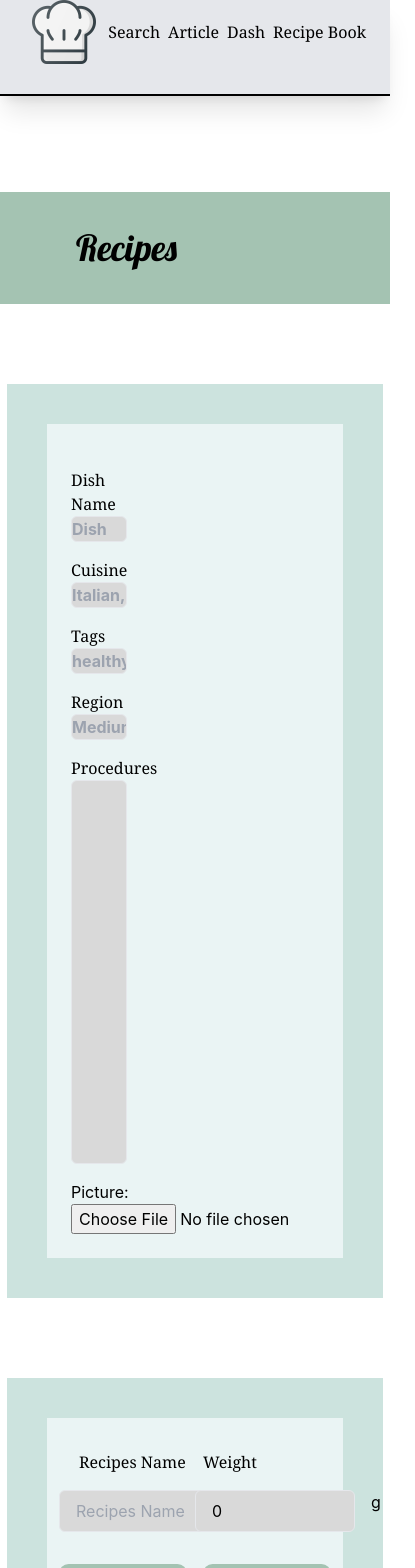
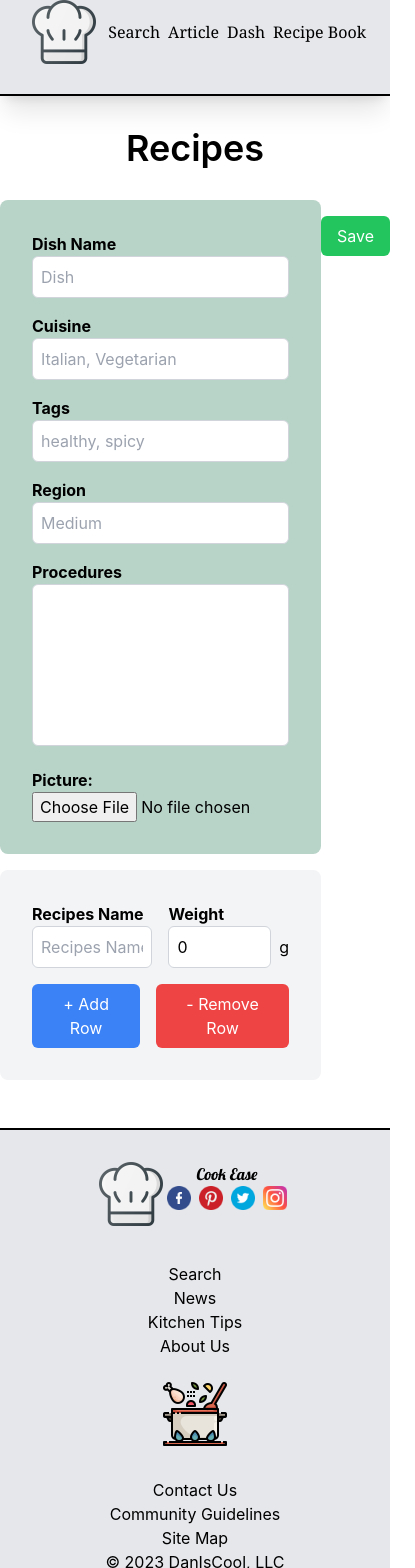
Before and after one commit to aishamashrah/fullstackproject, a React (Create React App) app in the folder cook/: page /RecipeBook in a window 390 px wide. Shown: the top 1568 px of the page, 415 px wide, since content can reach past the window. Built offline with nearby package versions, Linux system fonts and the light colour scheme; what tailwind-hamburgers would draw is missing.

Commit message:
Recipie post redesign and responsivness

```diff
--- a/cook/src/Components/Recipes/RecipePostTwo.tsx
+++ b/cook/src/Components/Recipes/RecipePostTwo.tsx
@@ -103,116 +103,113 @@ const RecipiePostTwo = (props: Props) => {
 
   return (
     <>
-      <div className="flex justify-center items-center ">
-        <div className="lg:grid grid-cols-2 md:grid grid-cols-1 cons ">
-          <div className="mx-5 Recipesbg p-10 mt-20">
-            <div className="bgEAF4F4 p-3">
-              <div className="grid grid-cols-3 gap-4">
-                <form className="flex flex-wrap p-3 ">
-                  <p className="font-Noto">Dish Name</p>
-                  <label htmlFor="input1" className="font-bold flex items-center mb-4">
+      <div className="flex justify-center items-center">
+  <div className="grid grid-cols-1 md:grid-cols-2 lg:grid-cols-2 gap-4 w-full max-w-5xl">
+    <div className="bg-[#B8D3C8] p-8 rounded-lg">
+      <form className="grid grid-cols-1 gap-4">
+        <div>
+          <label className="font-bold" htmlFor="dishName">Dish Name</label>
           <input
+            id="dishName"
+            type="text"
+            className="w-full p-2 border border-gray-300 rounded-md"
             placeholder="Dish"
-                      type="text"
-                      className="border inputbg rounded-md inputw  "
             onChange={({ target: { value } }) => settitle(value)}
           />
-                  </label>
-                  <p className="font-Noto">Cuisine</p>
-                  <label htmlFor="input1" className="font-bold flex items-center mb-4">
+        </div>
+        <div>
+          <label className="font-bold" htmlFor="cuisine">Cuisine</label>
           <input
-                      placeholder="Italian, Vegeterian"
+            id="cuisine"
             type="text"
-                      className="border inputbg  inputw rounded-md"
+            className="w-full p-2 border border-gray-300 rounded-md"
+            placeholder="Italian, Vegetarian"
             onChange={({ target: { value } }) => setDiet(value)}
           />
-                  </label>
-                  <p className="font-Noto">Tags</p>
-                  <label htmlFor="input1" className="font-bold flex items-center mb-4">
+        </div>
+        <div>
+          <label className="font-bold" htmlFor="tags">Tags</label>
           <input
-                      placeholder="healthy,spicy"
+            id="tags"
             type="text"
-                      className="border inputbg inputw rounded-md"
+            className="w-full p-2 border border-gray-300 rounded-md"
+            placeholder="healthy, spicy"
             onChange={({ target: { value } }) => setTags(value)}
           />
-                  </label>
-                  <p className="font-Noto">Region</p>
-                  <label htmlFor="input1" className="font-bold flex items-center mb-4">
+        </div>
+        <div>
+          <label className="font-bold" htmlFor="region">Region</label>
           <input
+            id="region"
+            type="text"
+            className="w-full p-2 border border-gray-300 rounded-md"
             placeholder="Medium"
-                      type="text"
-                      className="border inputbg inputw rounded-md"
             onChange={({ target: { value } }) => setRegion(value)}
           />
-                  </label>
-                  <p className="font-Noto">Procedures</p>
-                  <label htmlFor="input1" className="font-bold flex items-center mb-4">
-                    <input
+        </div>
+        <div>
+          <label className="font-bold" htmlFor="procedures">Procedures</label>
+          <textarea
+            id="procedures"
+            className="w-full p-2 border border-gray-300 rounded-md resize-none"
+            rows={6}
             placeholder=""
-                      type="text"
-                      className="border inputbg w-fit inputw h-96 rounded-md"
-                      style={{ textAlign: 'left' }} // Added style to align text to the left
             onChange={({ target: { value } }) => setdescription(value)}
           />
-                  </label>
-
-                  <label htmlFor="picture">Picture:</label>
+        </div>
+        <div>
+          <label className="font-bold" htmlFor="picture">Picture:</label>
           <input
+            id="picture"
             type="file"
-                    id="picture"
             accept="image/*"
             onChange={handleImage}
           />
+        </div>
       </form>
     </div>
+    <div className="bg-gray-100 p-8 rounded-lg">
+      <div className="grid grid-cols-2 gap-4">
+        <div className="flex items-center">
+          <label className="font-bold" htmlFor="recipeName">Recipes Name</label>
         </div>
-          </div>
-          <div className="mx-5 Recipesbg p-10 mt-20">
-            <div className="bgEAF4F4 p-3">
-              <div className="mx-5 grid grid-cols-2 gap-4">
-                <div className="flex mb-4">
-                  <p className="font-Noto">Recipes Name</p>
-                </div>
-                <div className="flex mb-4">
-                  <p className="font-Noto">Weight</p>
+        <div className="flex items-center">
+          <label className="font-bold" htmlFor="weight">Weight</label>
         </div>
       </div>
       {rows.map((row, index) => (
-                <div key={index} className="grid grid-cols-2">
-                  <div className="flex mb-4">
+        <div key={index} className="grid grid-cols-2 gap-4">
+          <div className="flex items-center">
             <input
-                      className="mr-4 px-4 py-2 border inputbg w-40 sm:w-96 rounded-md"
+              className="w-full p-2 border border-gray-300 rounded-md"
               type="text"
               placeholder="Recipes Name"
               value={row.ingredient}
-                      onChange={(event) =>
-                        handleFieldChange(index, "ingredient", event.target.value)
-                      }
+              onChange={(event) => handleFieldChange(index, "ingredient", event.target.value)}
             />
           </div>
-                  <div className="flex mb-4">
+          <div className="flex items-center">
             <input
-                      className="mr-4 px-4 py-2 border inputbg w-40 sm:w-96 rounded-md"
+              className="w-full p-2 border border-gray-300 rounded-md"
               type="number"
               placeholder=""
               value={row.Weight}
-                      onChange={(event) =>
-                        handleFieldChange(index, "Weight", Number(event.target.value))
-                      }
-                    /><p className="">g</p>
+              onChange={(event) => handleFieldChange(index, "Weight", Number(event.target.value))}
+            />
+            <span className="ml-2">g</span>
           </div>
         </div>
       ))}
-              <div className="flex gap-4">
+      <div className="flex gap-4 mt-4">
         <button
-                  className="px-4 py-2 mt-4 font-Noto text-white savebtn1 rounded-md"
+          className="px-4 py-2 text-white bg-blue-500 rounded-md"
           onClick={handleAddRow}
         >
           + Add Row
         </button>
         <button
+          className="px-4 py-2 text-white bg-red-500 rounded-md"
           onClick={handleRemoveLastRow}
-                  className="px-4 py-2 mt-4 font-Noto text-white savebtn1 rounded-md"
         >
           - Remove Row
         </button>
@@ -220,15 +217,16 @@ const RecipiePostTwo = (props: Props) => {
     </div>
   </div>
 </div>
-      </div>
-          <div className="flex justify-end items-center mr-24 mt-2">
+<div className="mt-4">
   <button
     onClick={handleSubmit}
-              className="px-4 py-2 mt-4 font-Noto text-white savebtn1 rounded-md "
+    className="px-4 py-2 text-white bg-green-500 rounded-md"
   >
     Save
   </button>
 </div>
+
+
     </>
   );
 };
--- a/cook/src/Components/Recipes/Recipes.tsx
+++ b/cook/src/Components/Recipes/Recipes.tsx
@@ -39,31 +39,22 @@ export default function Recipes() {
         <>
 
             <CookEaseHeader />
-            <br></br>
-            <br></br>
-            <br className="sm:hidden"></br>
-            <br className="sm:hidden"></br>
-            <div className="gap-4 header p-14 mb-30">
-                <div className="flex sm:text-xs items-center relative">
-                    <div className="text-4xl font-lobster absolute left-5">
-                        Recipes
-                    </div>
-                </div>
+
+            <div className="mt-8">
+                <h1 className="text-4xl font-semibold text-center">Recipes</h1>
             </div>
 
-            <div className="">
-
+            <div className="flex justify-center mt-8">
                 <RecipiePostTwo
                     uniqueId={uniqueId}
                     formattedDate={formattedDate}
                 />
+            </div>
 
-            </div>
-            <br></br>
-            <br></br>
-            <div className='mt-10'>
+            <div className="mt-12">
                 <CookEaseFooter />
             </div>
+
         </>
     )
 }
```
Lines whose indentation alone changed are shown as unchanged.
